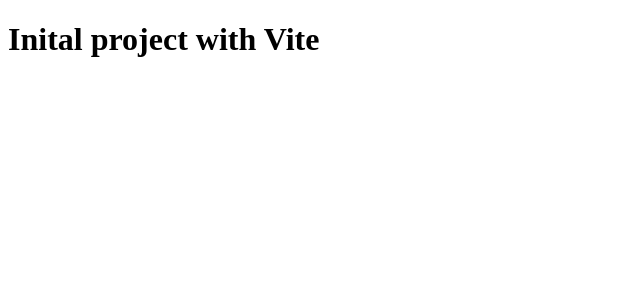
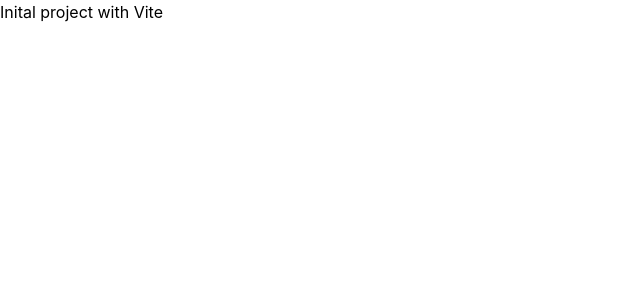
Before and after one commit to oliveiradniel/proffy-web, a React (Vite) app: page / in a window 1280 px wide. Shown: the top 300 px of the page, without its empty margins (0-640 px from the left). Built offline with nearby package versions, Linux system fonts and the light colour scheme.

Commit message:
chore: setup initial tailwindcss configuration and prettier plugin

```diff
--- a/index.html
+++ b/index.html
@@ -6,6 +6,8 @@
 
     <link rel="icon" type="image/svg+xml" href="/vite.svg" />
 
+    <link rel="stylesheet" href="src/assets/globals.css" />
+
     <title>Proffy</title>
   </head>
   <body>
--- a/package.json
+++ b/package.json
@@ -10,8 +10,10 @@
     "preview": "vite preview"
   },
   "dependencies": {
+    "@tailwindcss/vite": "^4.1.16",
     "react": "^19.1.1",
-    "react-dom": "^19.1.1"
+    "react-dom": "^19.1.1",
+    "tailwind": "^4.0.0"
   },
   "devDependencies": {
     "@eslint/js": "^9.36.0",
@@ -24,6 +26,7 @@
     "eslint-plugin-react-refresh": "^0.4.22",
     "globals": "^16.4.0",
     "prettier": "^3.6.2",
+    "prettier-plugin-tailwindcss": "^0.7.1",
     "typescript": "~5.9.3",
     "typescript-eslint": "^8.45.0",
     "vite": "^7.1.7"
--- /dev/null
+++ b/src/assets/globals.css
@@ -0,0 +1 @@
+@import 'tailwindcss';
--- a/vite.config.ts
+++ b/vite.config.ts
@@ -1,9 +1,12 @@
 import { defineConfig } from 'vite';
 import react from '@vitejs/plugin-react';
+
+import tailwindcss from '@tailwindcss/vite';
+
 import path from 'path';
 
 export default defineConfig({
-  plugins: [react()],
+  plugins: [react(), tailwindcss()],
   resolve: {
     alias: {
       '@': path.resolve(__dirname, './src'),
```
Also changed, not shown: 2 other files (tests, documents, lock files or other folders).
